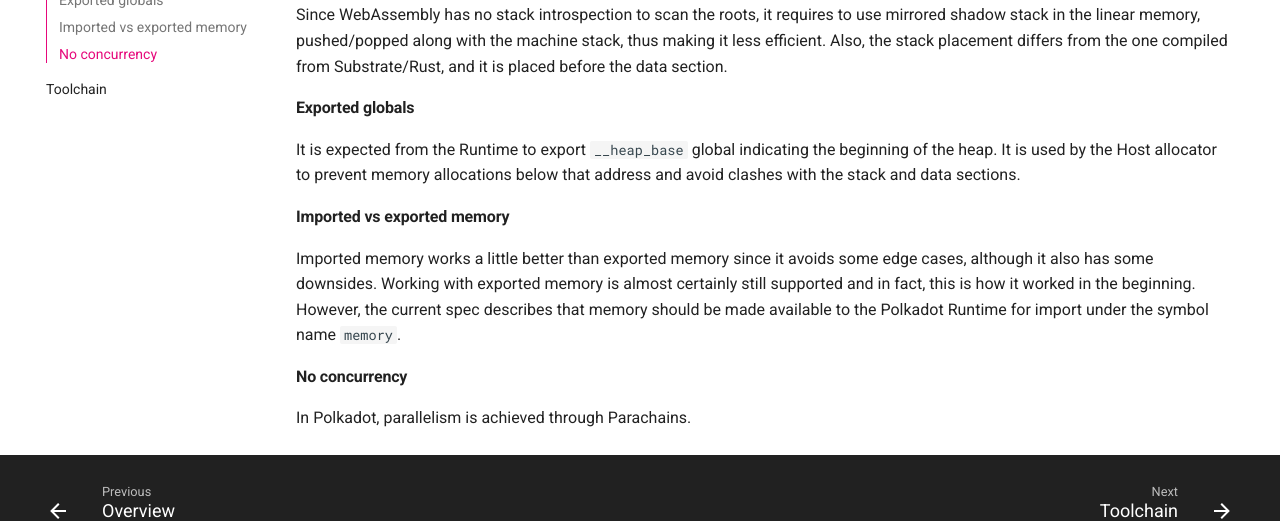
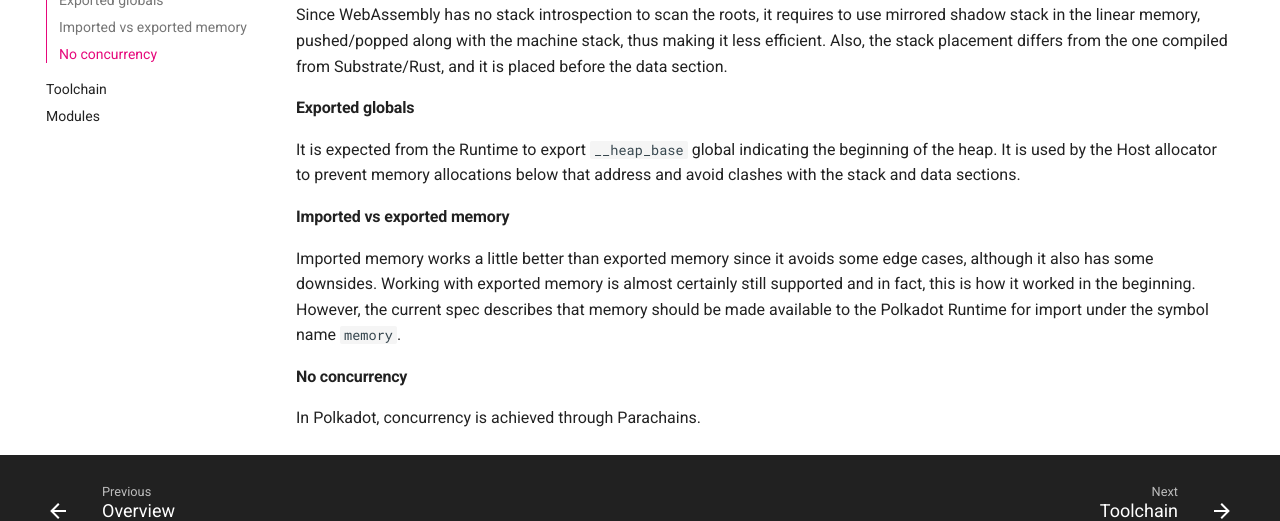
Before and after one commit to LimeChain/gosemble, an MkDocs documentation site: the page built from docs/docs/overview/runtime-architecture.md, in a window 1280 px wide and 900 px high, scrolled down 2153 px. Shown: the part 288-809 px from the top of the window. Built offline with MkDocs 1.6.1 and Material for MkDocs 9.7.7, drawn with Linux system fonts in a browser that asks for light colours; comment, search, counter and statistics services are not loaded.

Commit message:
update docs

```diff
--- a/docs/docs/overview/runtime-architecture.md
+++ b/docs/docs/overview/runtime-architecture.md
@@ -80,4 +80,4 @@
 
 #### No concurrency
 
-In Polkadot, parallelism is achieved through Parachains.
+In Polkadot, concurrency is achieved through Parachains.
--- a/docs/mkdocs.yml
+++ b/docs/mkdocs.yml
@@ -145,6 +145,7 @@
       - Overview: ./index.md
       - Runtime Architecture: ./overview/runtime-architecture.md
       - Toolchain: ./overview/toolchain.md
+      - Modules: ./overview/modules.md
   - Development:
       - Install: ./development/install.md
       - Build: ./development/build.md
```
Also changed, not shown: docs/docs/overview/modules.md (added, +13 -0 lines), 1 other file.
